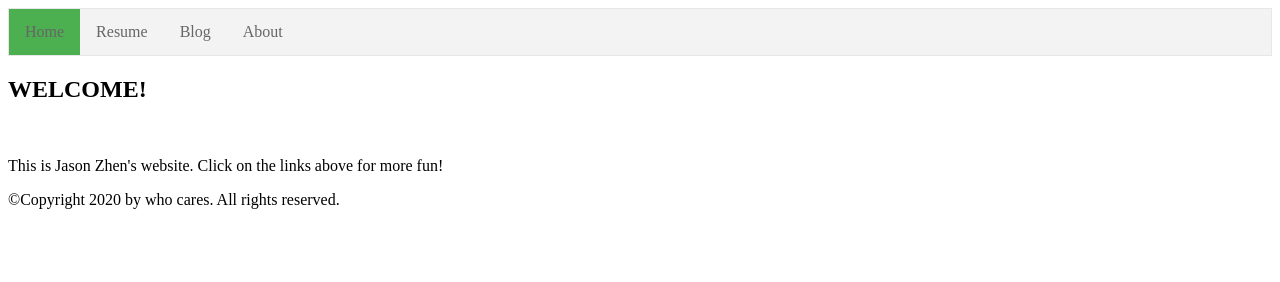
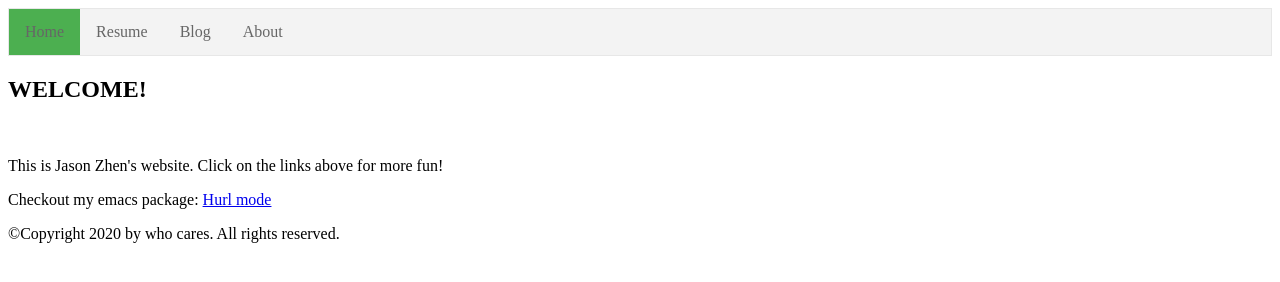
Before and after one commit to JasZhe/jaszhe.github.io, a plain HTML site: page index.html in a window 1280 px wide. Drawn offline with Linux system fonts and the light colour scheme; a web font is replaced by a local one.

Commit message:
try to get google indexing maybe

```diff
--- a/index.html
+++ b/index.html
@@ -2,7 +2,7 @@
 <html>
     <head>
         <meta charset="utf-8" \>
-
+        <meta name="google-site-verification" content="Uqo06ixC86BL2_u22Y32lJBDZyq1WfCbTvjh0Oml3Lw" />
         <title>Jason Zhen's Personal Space</title>
         <link href="https://fonts.googleapis.com/css?family=Open+Sans+Condensed:300|Sonsie+One" rel="stylesheet" type="text/css">
         <link href="assets/styles/style-main.css" rel="stylesheet" type="text/css">
@@ -21,6 +21,8 @@
             <h2>WELCOME!</h2>
             <img>
             <p>This is Jason Zhen's website. Click on the links above for more fun!</p>
+
+            <p>Checkout my emacs package: <a href="https://github.com/JasZhe/hurl-mode">Hurl mode</a></p>
         </main>
 
         <footer>
```
